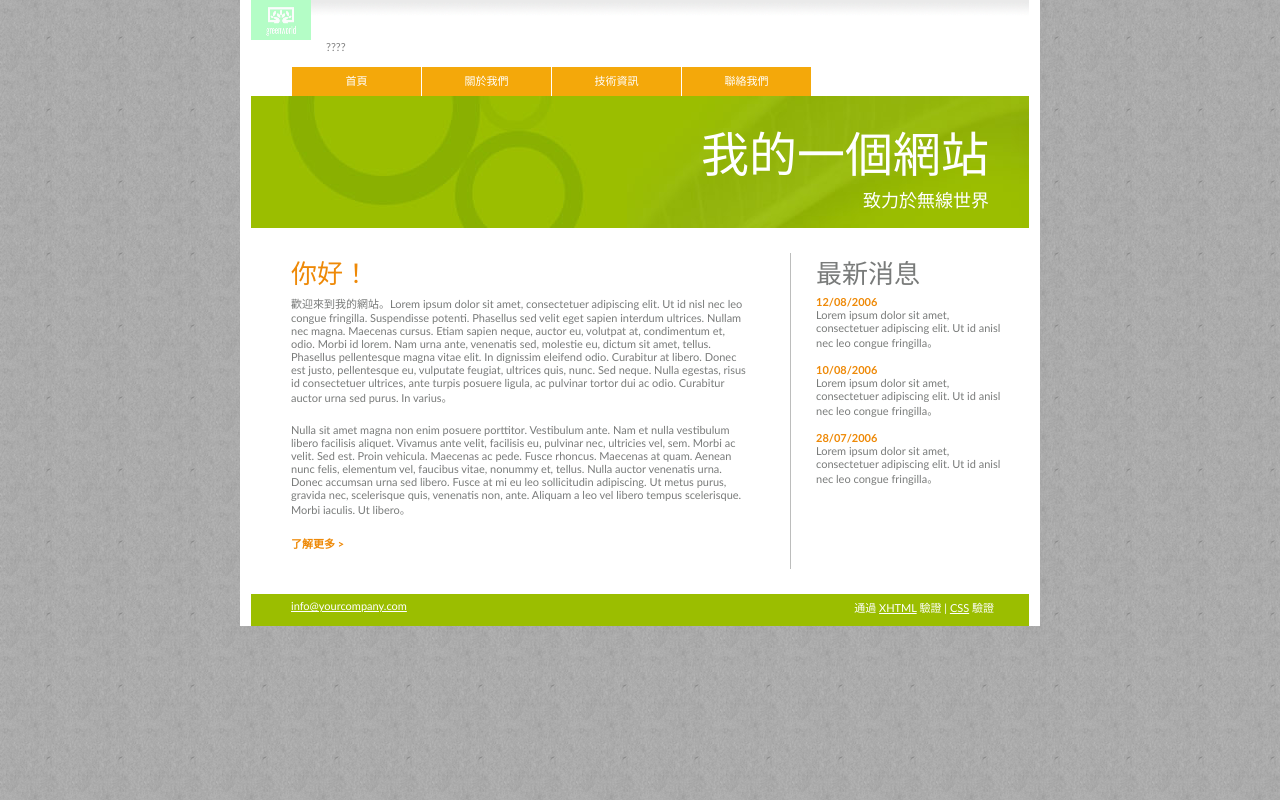
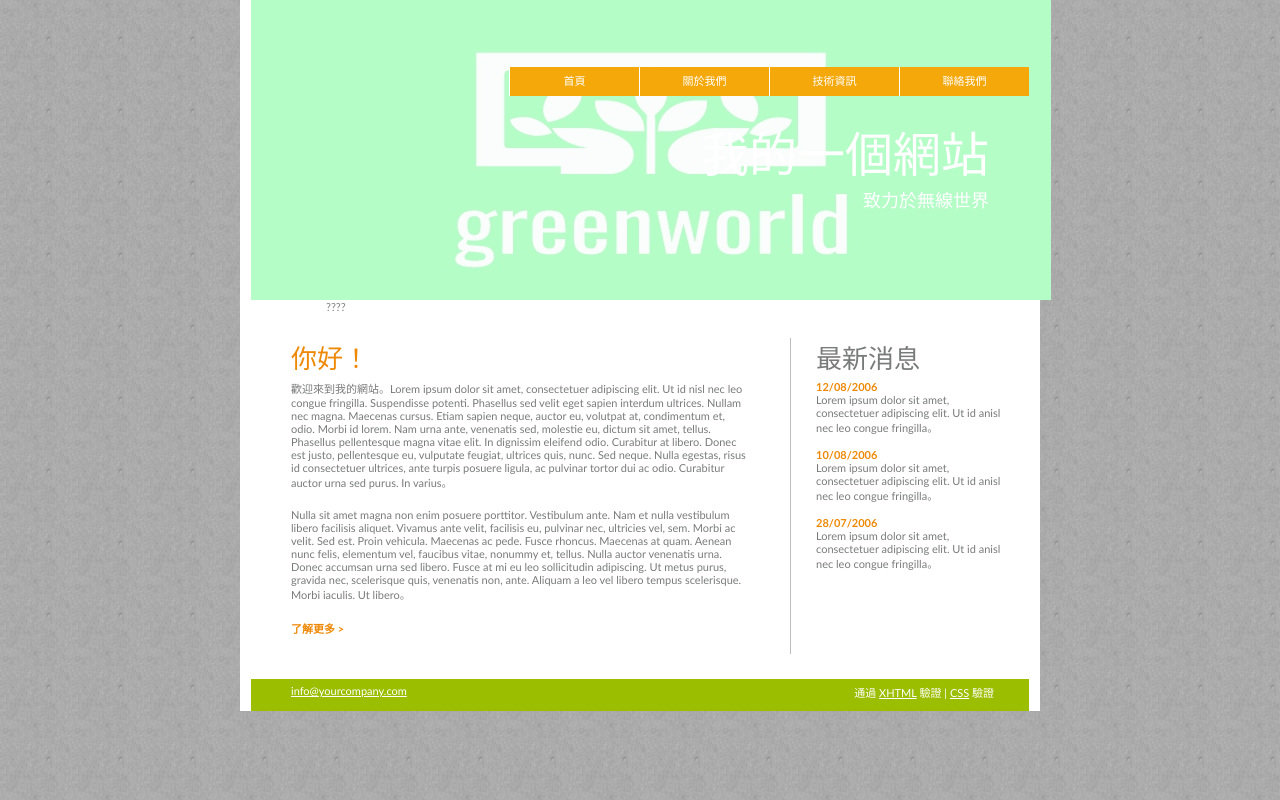
Before and after one commit to yehpinj/myweb1016-2, a plain HTML site: page index.html in a window 1280 px wide. Drawn offline with Linux system fonts and the light colour scheme.

Commit message:
Update index.html

```diff
--- a/index.html
+++ b/index.html
@@ -10,7 +10,7 @@
   <div id="content">
     <div id="header">
       <div id="logo">
-      <img src="images/logo.jpg.jpg"alt="公司Logo"width="60"height="40">
+      <img src="images/logo.jpg.jpg"alt="公司Logo"width="800"height="300">
       <h4>????</h4>
       </div>
 
```
